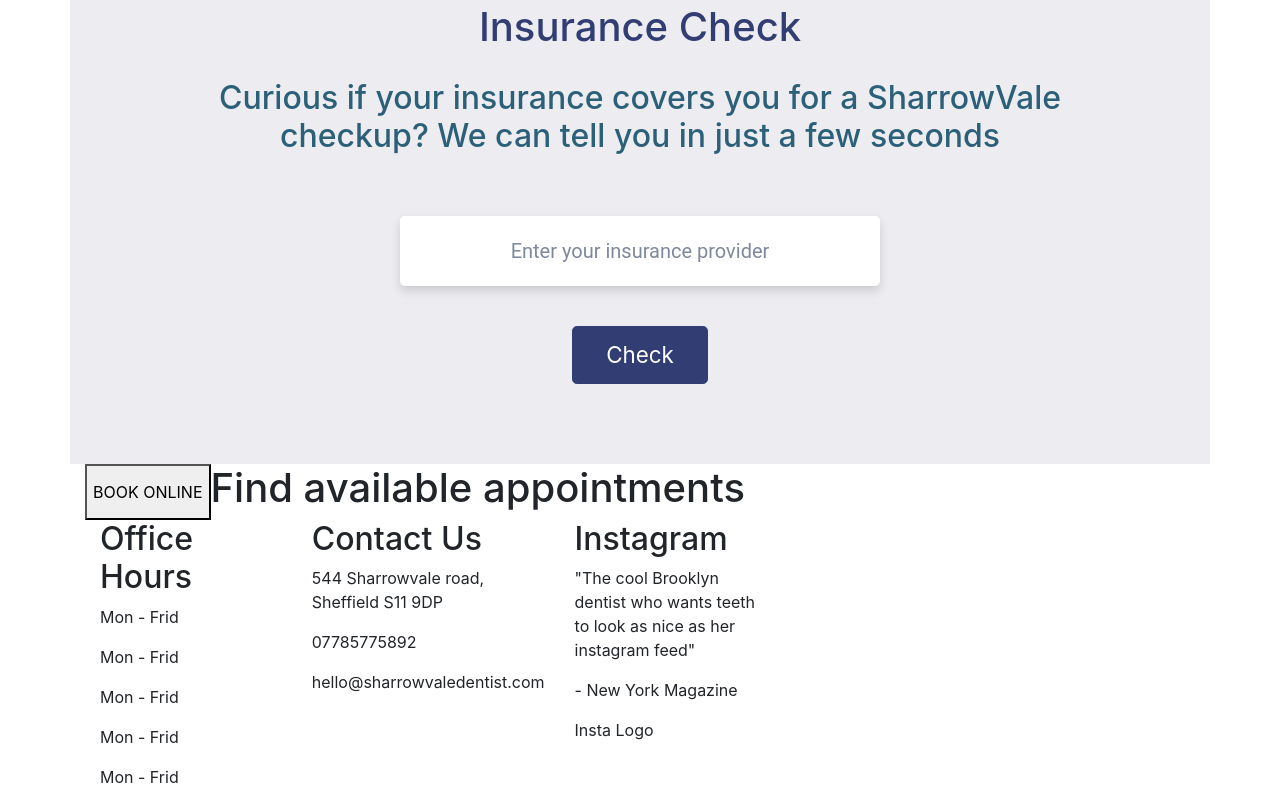
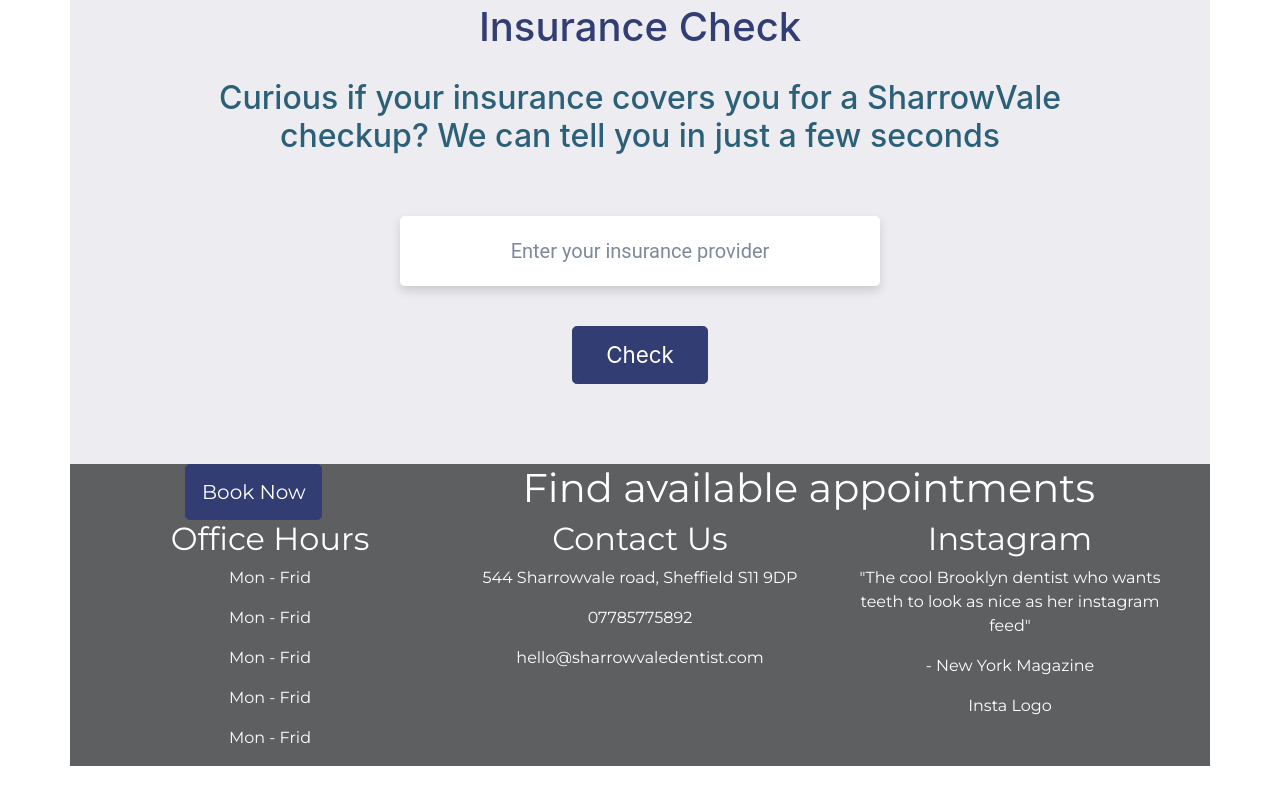
Before and after one commit to luke01455/DentistLanding, a website: page public/index.html in a window 1280 px wide. Shown: the part 2204-3009 px from the top of the page. After the commit the page ends 2970 px from the top, so only its background shows below. Drawn offline with nearby package versions, Linux system fonts and the light colour scheme; a web font is replaced by a local one.

Commit message:
added a bit of extra styling and html

```diff
--- a/public/index.html
+++ b/public/index.html
@@ -24,6 +24,7 @@
     <link rel="stylesheet" type="text/css" href="src/styles/hero-section/hero-section.styles.css" media="screen" />
     <link rel="stylesheet" type="text/css" href="src/styles/services/services.styles.css" media="screen"/>
     <link rel="stylesheet" type="text/css" href="src/styles/insurance-section/insurance-section.styles.css" media="screen"/>
+    <link rel="stylesheet" type="text/css" href="src/styles/footer/footer.styles.css" media="screen"/>
 
     <!-- Global Styles -->
     <style>
@@ -154,10 +155,10 @@
   </div>
 </div>
 <!-- Footer -->
-<div class='container'>
+<div class='container footer-container'>
   <div class='col'>
-    <div class='row'>
-      <button> BOOK ONLINE</button>
+    <div class='row upper-footer-container'>
+      <button id="cta-button"  class="btn btn-outline-secondary btn-lg"> Book Now </button>
       <h1> Find available appointments </h1>
     </div>
     <div class='row'>
@@ -181,12 +182,6 @@
         <p> - New York Magazine </p>
         <p> Insta Logo </p>
       </div>
-      <div class='col'>
-
-      </div>
-      <div class='col'>
-
-      </div>
     </div>
   </div>
 </div>
--- /dev/null
+++ b/public/src/styles/footer/footer.styles.css
@@ -0,0 +1,10 @@
+.footer-container {
+    text-align: center;
+    font-family: Montserrat;
+    background-color: #5e5f61;
+    color: white;
+}
+.upper-footer-container {
+    align-content: center;
+    justify-content: space-around;
+}
```
